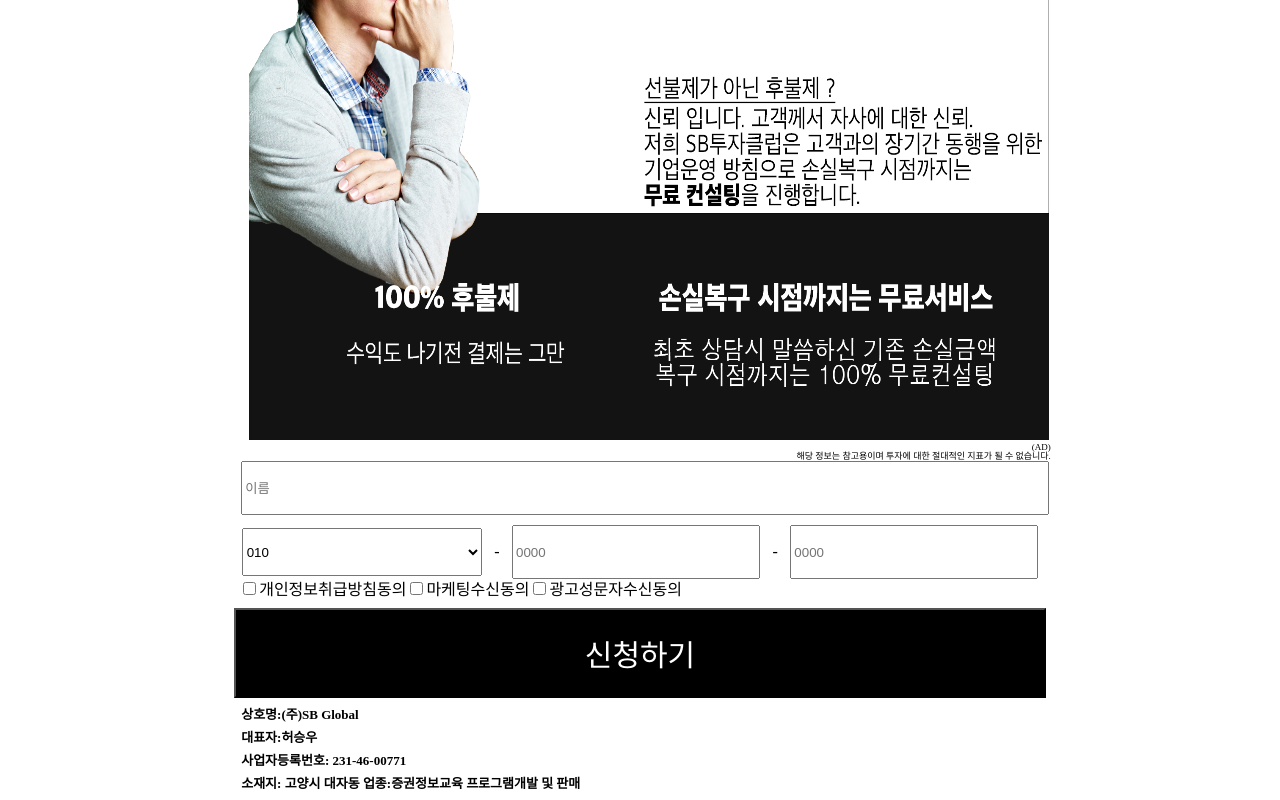
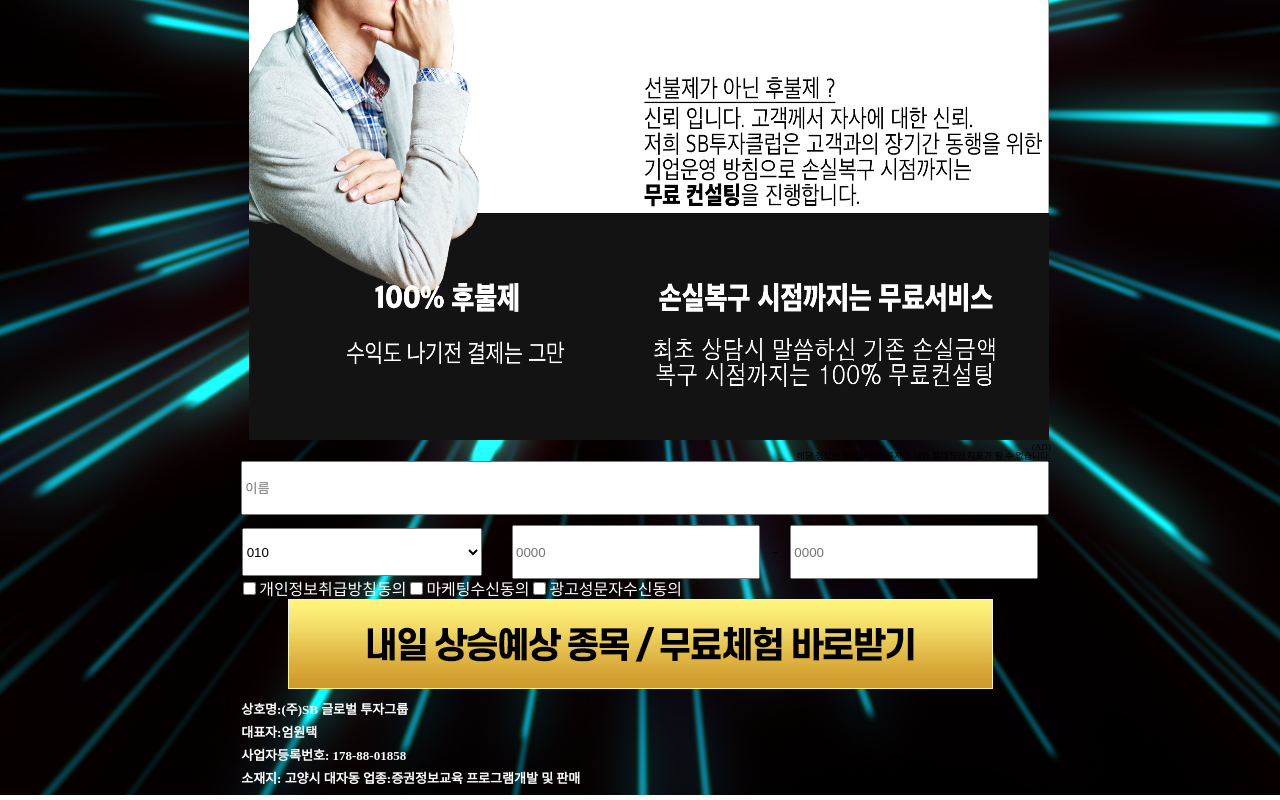
Before and after one commit to euntti/newstest, a React (Create React App) app: page / in a window 1280 px wide. Shown: the part 583-1383 px from the top of the page. Built offline with nearby package versions, Linux system fonts and the light colour scheme.

Commit message:
main소스변경

```diff
--- a/src/App.css
+++ b/src/App.css
@@ -136,10 +136,10 @@ table {
 }
 .sub {
 }
-.appPicture{
-  width:800px;
-  height:1023px;
-  margin-left:20px;
+.appPicture {
+  width: 800px;
+  height: 1023px;
+  margin-left: 20px;
 }
 .username {
   width: 800px;
@@ -167,12 +167,14 @@ table {
   justify-content: center;
 }
 .btnArea button {
-  width: 812px;
+  background-color: transparent;
+  border: 0px;
+  /* width: 812px;
   height: 90px;
   margin-top: 10px;
   background-color: black;
   color: white;
-  font-size: 30px;
+  font-size: 30px; */
 }
 
 .footerInfo {
@@ -183,55 +185,57 @@ table {
   margin-bottom: 10px;
   font-weight: bold;
   font-size: 13px;
+  color: #fff;
+  /* color: "#fff !important"; */
 }
+
 @media (prefers-reduced-motion: no-preference) {
   .App-logo {
     animation: App-logo-spin infinite 20s linear;
   }
 }
 @media (max-width: 600px) {
-  .container{
-    display:flex;
+  .container {
+    display: flex;
     justify-content: center;
   }
-  .App{
-
+  .App {
   }
-  .appPictureContainer{
-    display:flex;
-    justify-content:center;
+  .appPictureContainer {
+    display: flex;
+    justify-content: center;
   }
-  .appPicture{
-    width:90vw;
-    margin-left:0px;
+  .appPicture {
+    width: 90vw;
+    margin-left: 0px;
     /* width:10vw; */
     /* height:300px; */
   }
-  .nameArea{
+  .nameArea {
     /* background-color: red; */
-    width:100%;
-    margin-top:20px;
-    display:flex;
+    width: 100%;
+    margin-top: 20px;
+    display: flex;
     justify-content: center;
   }
-  .nameArea input{
-    width:80vw;
+  .nameArea input {
+    width: 80vw;
   }
-  .App .phone{
-    display:flex;
+  .App .phone {
+    display: flex;
     flex-direction: row;
     /* background-color:red; */
   }
-  .App .phone select{
-    width:15vw;
+  .App .phone select {
+    width: 15vw;
   }
-  .App .phone input{
-    width:20vw;
-    height:40px;
+  .App .phone input {
+    width: 20vw;
+    height: 40px;
   }
-  .App .btnArea button{
-    width:80vw;
-    height:50px;
+  .App .btnArea button {
+    width: 80vw;
+    height: 50px;
     cursor: pointer;
   }
 }
--- a/src/Main.js
+++ b/src/Main.js
@@ -13,10 +13,9 @@ function App() {
   const [phone1, setPhone1] = useState("");
   const [phone2, setPhone2] = useState("");
 
-  const [check1,setCheck1] = useState(false)
-  const [check2,setCheck2] = useState(false)
-  const [check3,setCheck3] = useState(false)
-
+  const [check1, setCheck1] = useState(false);
+  const [check2, setCheck2] = useState(false);
+  const [check3, setCheck3] = useState(false);
 
   const submitEvent = (e) => {
     e.preventDefault();
@@ -38,7 +37,18 @@ function App() {
     alert("신청되었습니다.");
   };
   return (
-    <div className="container">
+    <div
+      className="container"
+      style={{
+        backgroundImage: `url("/img/light.jpeg")`,
+        backgroundRepeat: "no-repeat",
+        backgroundPosition: "center",
+        backgroundSize: "cover",
+        backgroundRepeat: "no-repeat",
+        width: "100vw",
+        height: "100%",
+      }}
+    >
       <div className="sub">
         <div className="App">
           <div className="appPictureContainer">
@@ -58,8 +68,16 @@ function App() {
               />
             )}
           </div>
-          <h3 style={{fontSize:9,display:'flex',justifyContent:'flex-end'}}>(AD)</h3>
-          <h4 style={{fontSize:9,display:'flex',justifyContent:'flex-end'}}>해당 정보는 참고용이며 투자에 대한 절대적인 지표가 될 수 없습니다.</h4>
+          <h3
+            style={{ fontSize: 9, display: "flex", justifyContent: "flex-end" }}
+          >
+            (AD)
+          </h3>
+          <h4
+            style={{ fontSize: 9, display: "flex", justifyContent: "flex-end" }}
+          >
+            해당 정보는 참고용이며 투자에 대한 절대적인 지표가 될 수 없습니다.
+          </h4>
           <div className="nameArea">
             <input
               type="text"
@@ -88,10 +106,9 @@ function App() {
               placeholder="0000"
               onChange={(e) => setPhone2(e.target.value)}
             ></input>
-
           </div>
-          <div style={{marginLeft:10}}>
-            <label>
+          <div style={{ marginLeft: 10 }}>
+            <label style={{ color: "#fff" }}>
               <input
                 type="checkbox"
                 id="privacy"
@@ -102,7 +119,7 @@ function App() {
               />
               개인정보취급방침동의
             </label>
-            <label>
+            <label style={{ color: "#fff" }}>
               <input
                 type="checkbox"
                 id="privacy"
@@ -113,7 +130,7 @@ function App() {
               />
               마케팅수신동의
             </label>
-            <label>
+            <label style={{ color: "#fff" }}>
               <input
                 type="checkbox"
                 id="privacy"
@@ -126,15 +143,17 @@ function App() {
             </label>
           </div>
           <div className="btnArea">
-            <button onClick={(e) => submitEvent(e)}>신청하기 </button>
+            <button onClick={(e) => submitEvent(e)}>
+              <img src={"/img/btn.gif"}></img>{" "}
+            </button>
           </div>
         </div>
 
         <div className="footerInfo">
-          <div>상호명:(주)SB Global </div>
-          <div>대표자:허승우 </div>
+          <div>상호명:(주)SB 글로벌 투자그룹 </div>
+          <div>대표자:엄원택 </div>
 
-          <div>사업자등록번호: 231-46-00771 </div>
+          <div>사업자등록번호: 178-88-01858 </div>
           <div>
             소재지: 고양시 대자동 업종:증권정보교육 프로그램개발 및 판매
           </div>
--- a/src/Main2.js
+++ b/src/Main2.js
@@ -109,7 +109,17 @@ function Main2() {
     autoplaySpeed: 2000,
   };
   return (
-    <div>
+    <div
+      style={{
+        backgroundImage: `url("/img/light.jpeg")`,
+        backgroundRepeat: "no-repeat",
+        backgroundPosition: "center",
+        backgroundSize: "cover",
+        backgroundRepeat: "no-repeat",
+        width: "100vw",
+        height: "100%",
+      }}
+    >
       <div className="nav">
         <div>SB투자클럽</div>
       </div>
```
Also changed, not shown: public/img/btn.gif (added), public/img/light.jpeg (added).
